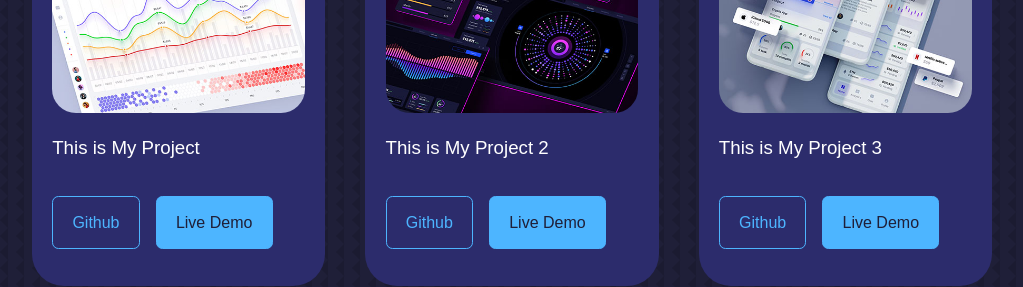
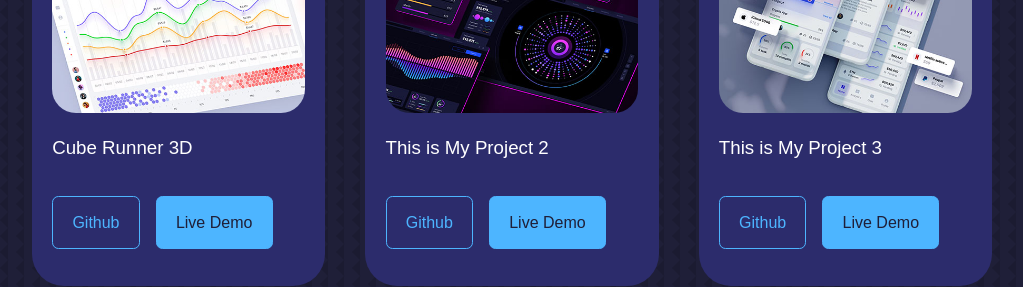
Before and after one commit to dhairyajain571/portfolio-app, a React (Create React App) app: page / in a window 1280 px wide. Shown: the part 3180-3467 px from the top of the page, without its empty margins (128-1151 px from the left). Built offline with nearby package versions, Linux system fonts and the light colour scheme.

Commit message:
project-update

```diff
--- a/src/components/portfolio/Portfolio.jsx
+++ b/src/components/portfolio/Portfolio.jsx
@@ -13,9 +13,9 @@ const data = [
 
  { id: 1,
   image: IMG1,
-  tittle: 'This is My Project',
-  github: "https://github.com",
-  demo: "website.com"
+  tittle: 'Cube Runner 3D',
+  github: "bit.ly/cubeRunner",
+  demo: "https://simmer.io/@djdevilbeast/cube-runner"
  },
  { id: 2,
   image: IMG2,
```
